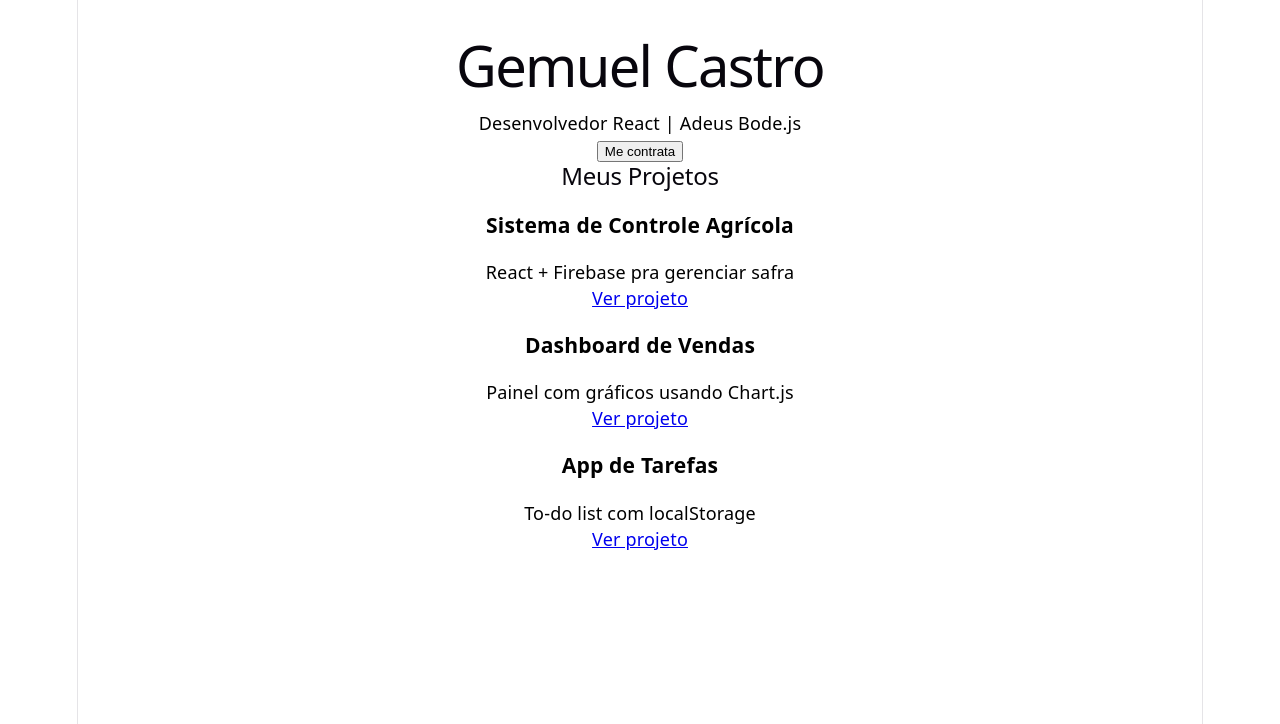
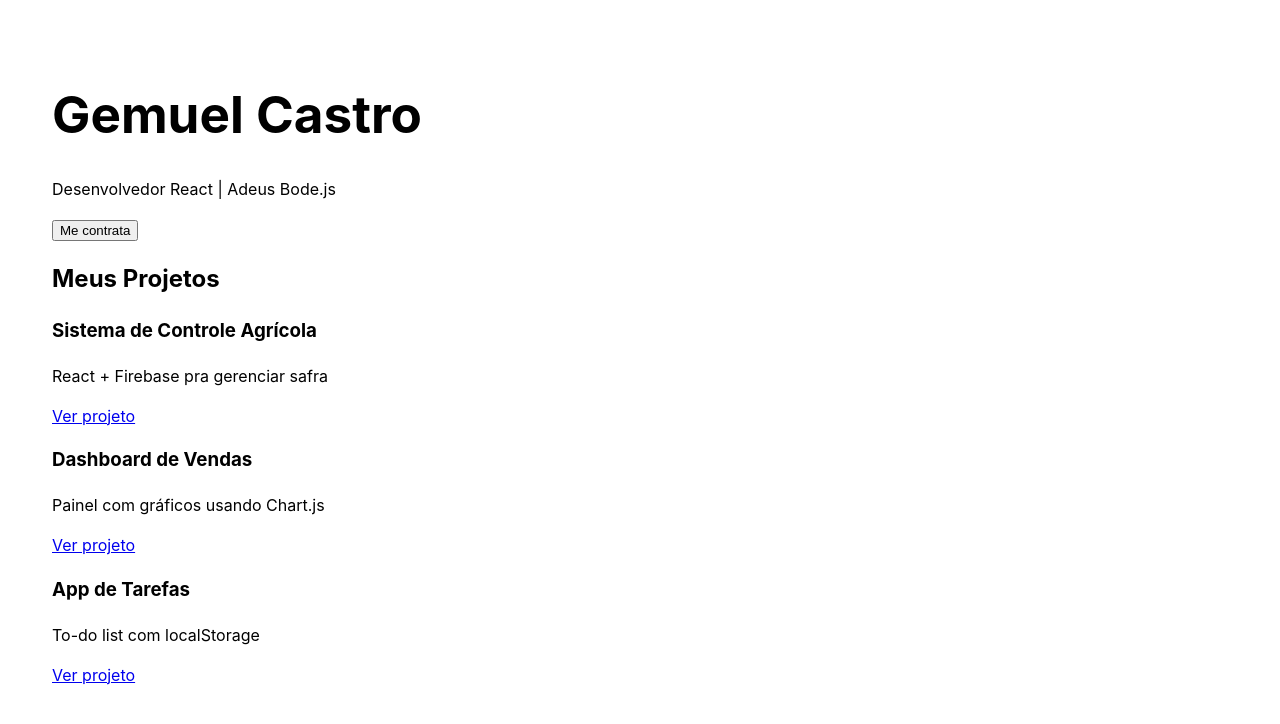
Before and after one commit to gemuelfeitosa/portfolio-mvp, a React (Vite) app: page / in a window 1280 px wide. Shown: the top 724 px of the page. Built offline with nearby package versions, Linux system fonts and the light colour scheme.

Commit message:
Update index.css

```diff
--- a/src/index.css
+++ b/src/index.css
@@ -1,111 +1,22 @@
 :root {
-  --text: #6b6375;
-  --text-h: #08060d;
-  --bg: #fff;
-  --border: #e5e4e7;
-  --code-bg: #f4f3ec;
-  --accent: #aa3bff;
-  --accent-bg: rgba(170, 59, 255, 0.1);
-  --accent-border: rgba(170, 59, 255, 0.5);
-  --social-bg: rgba(244, 243, 236, 0.5);
-  --shadow:
-    rgba(0, 0, 0, 0.1) 0 10px 15px -3px, rgba(0, 0, 0, 0.05) 0 4px 6px -2px;
-
-  --sans: system-ui, 'Segoe UI', Roboto, sans-serif;
-  --heading: system-ui, 'Segoe UI', Roboto, sans-serif;
-  --mono: ui-monospace, Consolas, monospace;
-
-  font: 18px/145% var(--sans);
-  letter-spacing: 0.18px;
-  color-scheme: light dark;
-  color: var(--text);
-  background: var(--bg);
-  font-synthesis: none;
-  text-rendering: optimizeLegibility;
-  -webkit-font-smoothing: antialiased;
-  -moz-osx-font-smoothing: grayscale;
-
-  @media (max-width: 1024px) {
-    font-size: 16px;
-  }
-}
-
-@media (prefers-color-scheme: dark) {
-  :root {
-    --text: #9ca3af;
-    --text-h: #f3f4f6;
-    --bg: #16171d;
-    --border: #2e303a;
-    --code-bg: #1f2028;
-    --accent: #c084fc;
-    --accent-bg: rgba(192, 132, 252, 0.15);
-    --accent-border: rgba(192, 132, 252, 0.5);
-    --social-bg: rgba(47, 48, 58, 0.5);
-    --shadow:
-      rgba(0, 0, 0, 0.4) 0 10px 15px -3px, rgba(0, 0, 0, 0.25) 0 4px 6px -2px;
-  }
-
-  #social .button-icon {
-    filter: invert(1) brightness(2);
-  }
+  font-family: Inter, system-ui, Avenir, Helvetica, Arial, sans-serif;
+  line-height: 1.5;
+  font-weight: 400;
 }
 
 body {
   margin: 0;
+  background-color: #ffffff;
+  color: #213547;
 }
 
 #root {
-  width: 1126px;
-  max-width: 100%;
+  max-width: 1280px;
   margin: 0 auto;
-  text-align: center;
-  border-inline: 1px solid var(--border);
-  min-height: 100svh;
-  display: flex;
-  flex-direction: column;
-  box-sizing: border-box;
-}
-
-h1,
-h2 {
-  font-family: var(--heading);
-  font-weight: 500;
-  color: var(--text-h);
+  padding: 2rem;
 }
 
 h1 {
-  font-size: 56px;
-  letter-spacing: -1.68px;
-  margin: 32px 0;
-  @media (max-width: 1024px) {
-    font-size: 36px;
-    margin: 20px 0;
-  }
+  font-size: 3.2em;
+  line-height: 1.1;
 }
-h2 {
-  font-size: 24px;
-  line-height: 118%;
-  letter-spacing: -0.24px;
-  margin: 0 0 8px;
-  @media (max-width: 1024px) {
-    font-size: 20px;
-  }
-}
-p {
-  margin: 0;
-}
-
-code,
-.counter {
-  font-family: var(--mono);
-  display: inline-flex;
-  border-radius: 4px;
-  color: var(--text-h);
-}
-
-code {
-  font-size: 15px;
-  line-height: 135%;
-  padding: 4px 8px;
-  background: var(--code-bg);
-}
```
